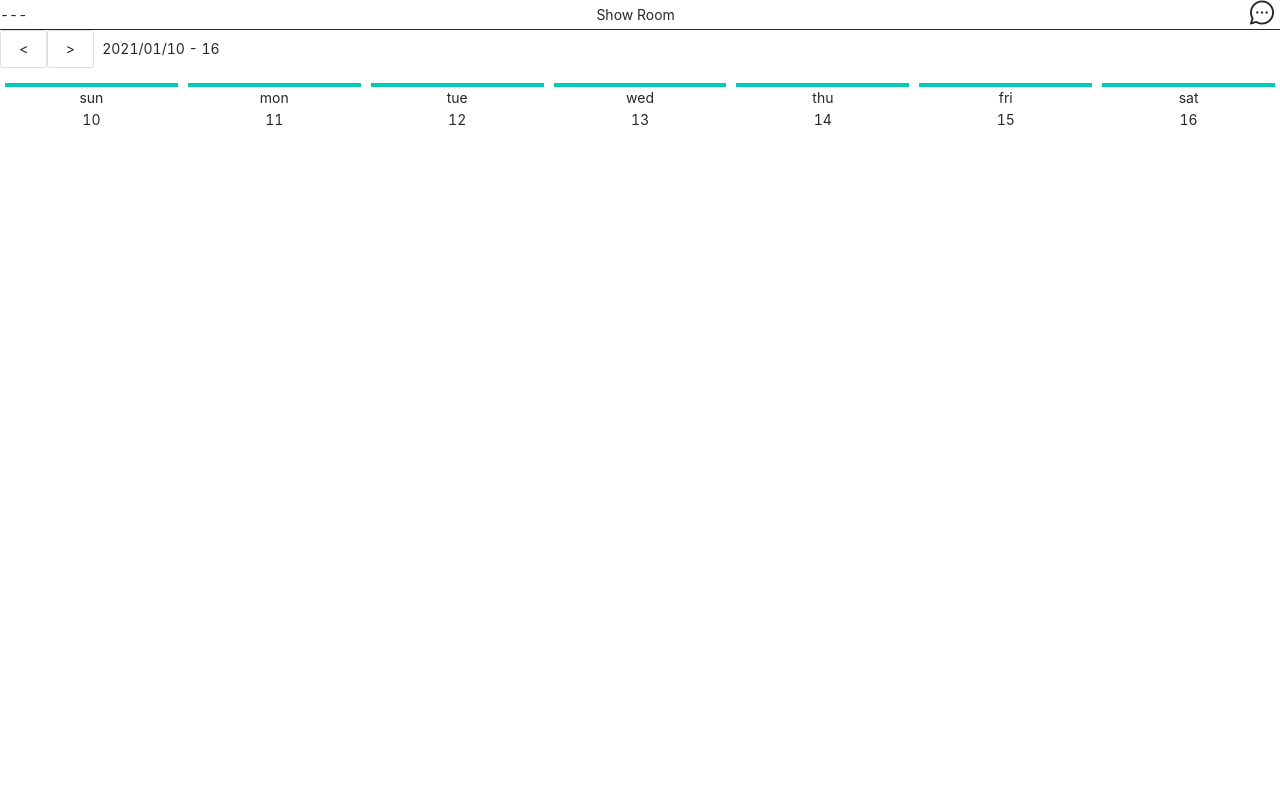
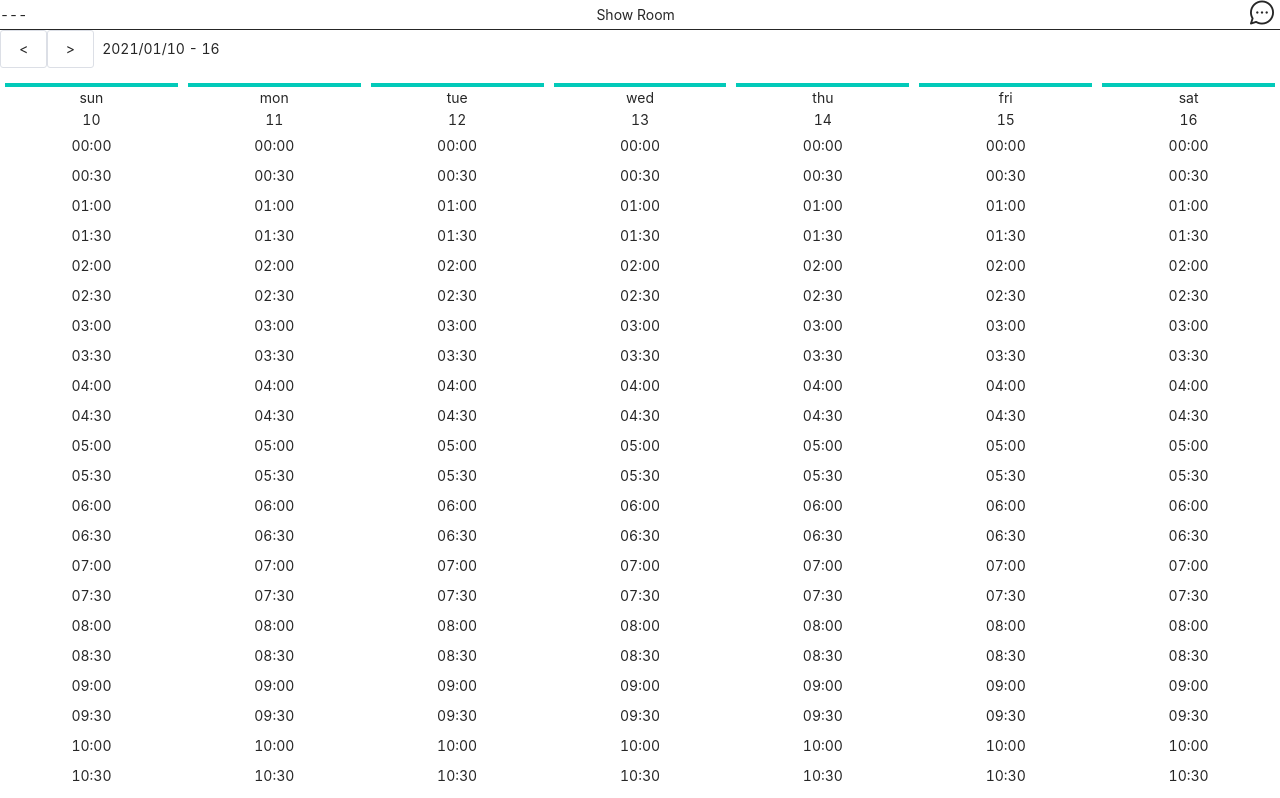
Before and after one commit to thomas8326/myWeb, a React (Create React App) app: page /show-room in a window 1280 px wide. Shown: the top 798 px of the page. Built offline with nearby package versions, Linux system fonts and the light colour scheme.

Commit message:
feat: add calendar to myweb

```diff
--- /dev/null
+++ b/src/constants/constants.ts
@@ -0,0 +1,4 @@
+/* eslint-disable import/prefer-default-export */
+export const ONE_DAY_CLOCK = 24;
+export const HALF_OF_HOUR = 30;
+export const ONE_HOUR = 60;
--- a/src/containers/calendar/calendar-board.tsx
+++ b/src/containers/calendar/calendar-board.tsx
@@ -20,6 +20,7 @@ export default function Calendar() {
   const goLastWeek = () => {
     const startDateOfWeek = week[0];
     const date = new Date(startDateOfWeek.year, startDateOfWeek.month - 1, startDateOfWeek.date - 7);
+
     setWeek(getWeek(new MyDate(date)));
   };
 
--- a/src/containers/calendar/day-viewer.tsx
+++ b/src/containers/calendar/day-viewer.tsx
@@ -16,78 +16,25 @@ const OneDayColumn = styled.div`
     `}
 `;
 
-// import classNames from 'classnames';
-
-// const HALF_OF_HOUR = 30;
-// const ONE_HOUR = 60;
-// const MILITARY_TIME = 24;
+const CalendarTime = styled.div`
+  display: flex;
+  flex-direction: column;
+  align-items: center;
+  padding: 4px 0;
+`;
 
 export default function DayViewer(props: { date: MyDate; today: MyDate }) {
-  // eslint-disable-next-line @typescript-eslint/no-unused-vars
   const { date, today } = props;
-  // const todayAvailableTimes = availableTimes.flatMap((availableTime: any) =>
-  //   getTime(availableTime, 'dayContainer-time_available'),
-  // );
-  // const todayBookedTimes = bookedTimes.flatMap((bookedTimes: any) => getTime(bookedTimes, 'dayContainer-time_disable'));
-
-  // this.state = {
-  //   dayTimes: todayAvailableTimes.concat(todayBookedTimes).sort((prev, curr) => prev.value - curr.value),
-  //   dateKey,
-  //   todayKey,
-  // };
-
-  // const dayTimeConverter = (time: any) => {
-  //   const clock = time.clock < 10 ? `0${time.clock}` : time.clock;
-  //   const minute = time.minute < 10 ? `0${time.minute}` : time.minute;
-  //   return `${clock}:${minute}`;
-  // };
-
-  // const getTime = (data: { start: any; end: any }, className: any) => {
-  //   const { start, end } = data;
-  //   let current = start.time;
-  //   const last = end.time;
-  //   const result = [{ text: dayTimeConverter(start.time), className, value: start.clock * 100 + start.minute }];
-
-  //   while (current.clock < last.clock) {
-  //     const newCurrent =
-  //       current.minute + HALF_OF_HOUR >= ONE_HOUR
-  //         ? { clock: current.clock + 1, minute: 0 }
-  //         : { clock: current.clock, minute: current.minute + HALF_OF_HOUR };
-
-  //     if (newCurrent.clock !== MILITARY_TIME) {
-  //       result.push({
-  //         text: dayTimeConverter(newCurrent),
-  //         className,
-  //         value: newCurrent.clock * 100 + newCurrent.minute,
-  //       });
-  //     }
-
-  //     current = newCurrent;
-  //   }
-
-  //   return result;
-  // };
-
-  // const renderTeacherSchedule = () => (
-  //   // if (dateKey < todayKey) {
-  //   //   return;
-  //   // }
-
-  //   <ul className="timeBoard fontSize-s">
-  //     {dayTimes.map((time, index) => (
-  //       <li key={index} className={`${time.className} time`}>
-  //         {time.text}
-  //       </li>
-  //     ))}
-  //   </ul>
-  // );
-  // const renderClassName = () => classNames('dayContainer', { dayViewer_disable: key < todayKey });
 
   return (
     <OneDayColumn disabled={date.key < today.key}>
       <div className="dayOfWeek textCenter fontSize-l">{date.dayOfWeek}</div>
       <div className="date textCenter fontSize-l">{date.date}</div>
-      {/* {renderTeacherSchedule()} */}
+      <ul className="reset-ul">
+        {date.minuteOfDay.map((hour) => (
+          <CalendarTime key={hour.value}>{hour.text}</CalendarTime>
+        ))}
+      </ul>
     </OneDayColumn>
   );
 }
--- a/src/models/myDate.ts
+++ b/src/models/myDate.ts
@@ -1,3 +1,5 @@
+import { HALF_OF_HOUR, ONE_DAY_CLOCK, ONE_HOUR } from 'src/constants/constants';
+
 export default class MyDate {
   key!: number;
 
@@ -15,11 +17,10 @@ export default class MyDate {
 
   dayOfWeek!: string;
 
+  minuteOfDay: { text: string; value: number }[] = [];
+
   constructor(date?: Date) {
     const newDate = date ?? new Date();
-    // eslint-disable-next-line no-debugger
-    // debugger;
-
     this.year = newDate.getFullYear();
     this.month = newDate.getMonth() + 1;
     this.date = newDate.getDate();
@@ -27,6 +28,7 @@ export default class MyDate {
     this.stringMonth = this.generateStringMonth(newDate);
     this.stringDate = this.generateStringDate(newDate);
     this.key = this.generateKey(newDate);
+    this.minuteOfDay = this.generateMinuteOfDay(0, 0);
     this.dayOfWeek = '';
   }
 
@@ -41,4 +43,36 @@ export default class MyDate {
   private generateKey(date: Date) {
     return parseInt(`${date.getFullYear()}${this.stringMonth}${this.stringDate}`, 10);
   }
+
+  private generateMinuteOfDay = (startClock: number, startMinute: number): { text: string; value: number }[] => {
+    // eslint-disable-next-line no-debugger
+    debugger;
+    let start = { clock: startClock, minute: startMinute };
+
+    const dayTimeConverter = (clock: number, minute: number) => {
+      const clockString = clock < 10 ? `0${clock}` : clock;
+      const minuteString = minute < 10 ? `0${minute}` : minute;
+      return `${clockString}:${minuteString}`;
+    };
+
+    const result = [{ text: dayTimeConverter(startClock, startMinute), value: startClock * 100 + startMinute }];
+
+    while (start.clock < ONE_DAY_CLOCK) {
+      const newCurrent =
+        start.minute + HALF_OF_HOUR >= ONE_HOUR
+          ? { clock: start.clock + 1, minute: 0 }
+          : { clock: start.clock, minute: start.minute + HALF_OF_HOUR };
+
+      if (newCurrent.clock !== ONE_DAY_CLOCK) {
+        result.push({
+          text: dayTimeConverter(newCurrent.clock, newCurrent.minute),
+          value: newCurrent.clock * 100 + newCurrent.minute,
+        });
+      }
+
+      start = newCurrent;
+    }
+
+    return result;
+  };
 }
--- a/src/styles/base/reset.scss
+++ b/src/styles/base/reset.scss
@@ -3,3 +3,9 @@ button {
   background: transparent;
   border: 0;
 }
+
+.reset-ul {
+  margin: 0;
+  padding: 0;
+  list-style-type: none;
+}
```
